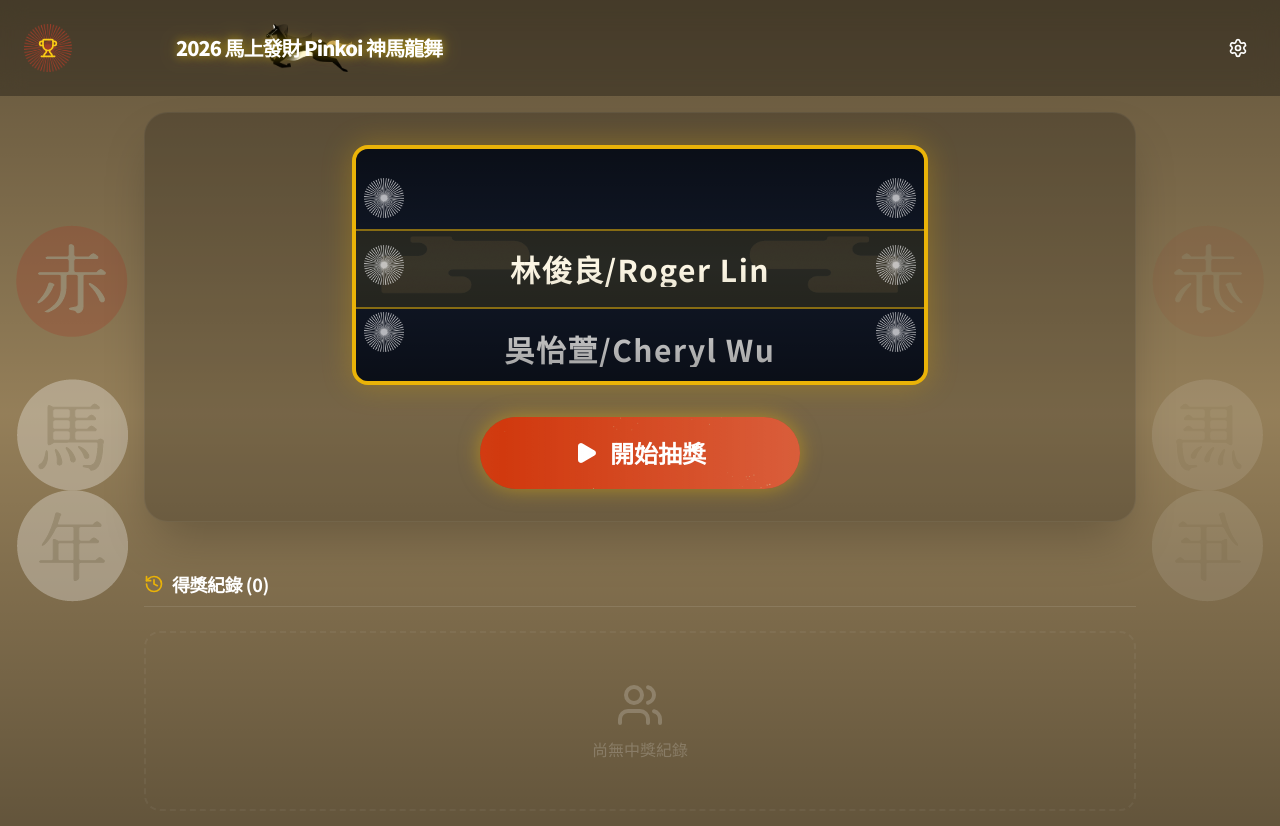
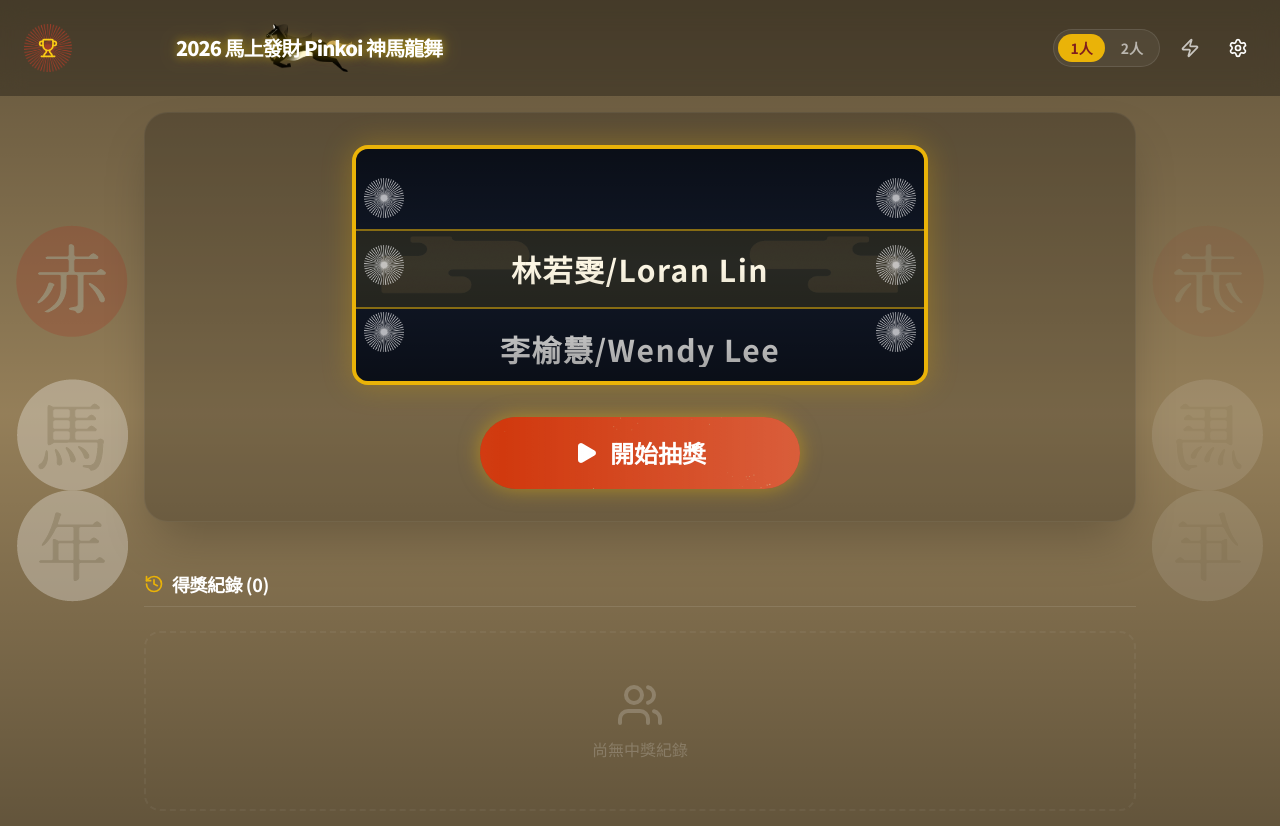
Before and after one commit to pochun26/spring-lucky-draw-2026, a React (Vite) app: page / in a window 1280 px wide. Built offline with nearby package versions, Linux system fonts and the light colour scheme.

Commit message:
a lot of new features

```diff
--- a/index.html
+++ b/index.html
@@ -45,6 +45,6 @@
 </head>
 <body>
     <div id="root"></div>
-<script type="module" src="/index.tsx"></script>
+<script type="module" src="./src/main.tsx"></script>
 </body>
 </html>
--- a/App.tsx
+++ b/src/App.tsx
@@ -1,5 +1,5 @@
 
-import React, { useState, useEffect, useCallback, useMemo } from 'react';
+import React, { useState, useEffect, useCallback, useMemo, useRef } from 'react';
 import { Participant, Winner, AppState, Prize } from './types';
 import SlotMachine from './components/SlotMachine';
 import {
@@ -11,15 +11,17 @@
   History,
   Settings,
   ClipboardList,
-  CheckCircle2
+  CheckCircle2,
+  Zap,
+  Gift
 } from 'lucide-react';
 import confetti from 'canvas-confetti';
-// 图片资源导入
-import { bgMain } from './src/assets/images';
-import { bannerTitle } from './src/assets/images';
-import { decorSide } from './src/assets/images';
-import { buttonBg1 } from './src/assets/images';
-import { icon1 } from './src/assets/images';
+// Image asset imports
+import { bgMain } from './assets/images';
+import { bannerTitle } from './assets/images';
+import { decorSide } from './assets/images';
+import { buttonBg1 } from './assets/images';
+import { icon1 } from './assets/images';
 
 const STORAGE_KEY_PARTICIPANTS = 'spring_gala_participants';
 const STORAGE_KEY_WINNERS = 'spring_gala_winners';
@@ -34,8 +36,6 @@
   { id: 'p-6', name: '林湘婕/Kate Lin' },
   { id: 'p-7', name: '楊禮如/Lily Yang' },
   { id: 'p-8', name: '嚴守潔/Jessica Yen' },
-  { id: 'p-9', name: '張倚瑄/Pearl Chang' },
-  { id: 'p-10', name: '陳湘霖/Devin Chen' },
   { id: 'p-11', name: '李少昱/Mark Lee' },
   { id: 'p-12', name: '許華汧/Jo Xu' },
   { id: 'p-13', name: '黃翊庭/Yiting Huang' },
@@ -47,18 +47,15 @@
   { id: 'p-19', name: '陳姿穎/ZihZih Chen' },
   { id: 'p-20', name: '陳映慈/April Chen' },
   { id: 'p-21', name: '許博鏞/Dickey Hsu' },
-  { id: 'p-22', name: '洪士程/Shih Chen Hung' },
   { id: 'p-23', name: '邱瀚毅/Dixon Chiu' },
   { id: 'p-24', name: '杜杰翰/Jonathan Tu' },
   { id: 'p-25', name: '邱嘉慶/Aion Chiu' },
   { id: 'p-26', name: '郭思妍/Lucy Kuo' },
   { id: 'p-27', name: '陳彥如/Verna Chen' },
   { id: 'p-28', name: '鄭博元/Louis Zheng' },
-  { id: 'p-29', name: '巫佩儀/Peggy Wu' },
   { id: 'p-30', name: '侯君妍/Kelly Hou' },
   { id: 'p-31', name: '蔡宗嶧/Seven Tsai' },
   { id: 'p-32', name: '葉建夆/Jimmy Yeh' },
-  { id: 'p-33', name: '張睿哲/Pony Chang' },
   { id: 'p-34', name: '孫慧軒/Stephanie Sun' },
   { id: 'p-35', name: '黃以萱/Sheila Huang' },
   { id: 'p-36', name: '詹涵如/Ruby Chan' },
@@ -68,7 +65,6 @@
   { id: 'p-40', name: '陳奕/Eton Chen' },
   { id: 'p-41', name: '謝秉芸/Joyce Hsieh' },
   { id: 'p-42', name: '林若雯/Loran Lin' },
-  { id: 'p-43', name: '王思惠/Winnie Wang' },
   { id: 'p-44', name: '莊期棋/Kiki Chuang' },
   { id: 'p-45', name: '陳錕詮/Jack Chen' },
   { id: 'p-46', name: '葉立安/Lian Yeh' },
@@ -106,7 +102,7 @@
   { id: 'p-79', name: '張治尹/Jimmy Chang' },
 ];
 
-// 洗牌函数 (Fisher-Yates shuffle)
+// Fisher-Yates shuffle
 const shuffleArray = <T,>(array: T[]): T[] => {
   const shuffled = [...array];
   for (let i = shuffled.length - 1; i > 0; i--) {
@@ -116,7 +112,7 @@
   return shuffled;
 };
 
-// 初始化时洗牌名单
+// Initialize with a shuffled copy of the hardcoded participant list
 const INITIAL_PARTICIPANTS = shuffleArray(HARDCODED_PARTICIPANTS);
 
 const App: React.FC = () => {
@@ -125,9 +121,15 @@
   const [prizes, setPrizes] = useState<Prize[]>([]);
   const [selectedPrizeId, setSelectedPrizeId] = useState<string>('');
   const [currentWinner, setCurrentWinner] = useState<Participant | null>(null);
+  const [currentWinners, setCurrentWinners] = useState<Participant[]>([]);
   const [appState, setAppState] = useState<AppState>(AppState.IDLE);
   const [rawPrizeInput, setRawPrizeInput] = useState<string>('');
   const [showSettings, setShowSettings] = useState<boolean>(false);
+  const [fastMode, setFastMode] = useState<boolean>(false);
+  const [drawCount, setDrawCount] = useState<number>(1); // number of winners to draw: 1 or 2
+  const [pendingRedraw, setPendingRedraw] = useState<boolean>(false); // triggers an immediate redraw after donation
+  const animationCompletedRef = useRef<number>(0); // tracks how many slot machines have finished animating
+  const currentDrawTimestampRef = useRef<number>(0); // timestamp shared between onAnimationComplete and handleDonate
 
   // Load from LocalStorage (only for winners and prizes, participants are hardcoded)
   useEffect(() => {
@@ -196,6 +198,7 @@
       setPrizes([]);
       setSelectedPrizeId('');
       setCurrentWinner(null);
+      setCurrentWinners([]);
       setAppState(AppState.IDLE);
       localStorage.removeItem(STORAGE_KEY_WINNERS);
       localStorage.removeItem(STORAGE_KEY_PRIZES);
@@ -219,35 +222,69 @@
       return;
     }
 
-    const winningIndex = Math.floor(Math.random() * candidates.length);
-    const winner = candidates[winningIndex];
+    // Clamp draw count to available candidates and prize quantity
+    const actualDrawCount = Math.min(drawCount, candidates.length, prize.quantity);
+    if (actualDrawCount === 0) {
+      alert('沒有足夠的人數或獎項數量！');
+      return;
+    }
 
-    setCurrentWinner(winner);
+    // Pick unique winners by shuffling then slicing
+    const shuffledCandidates = shuffleArray([...candidates]);
+    const selectedWinners = shuffledCandidates.slice(0, actualDrawCount);
+
+    // Reset animation completion counter before starting
+    animationCompletedRef.current = 0;
+    // First winner drives the SlotMachine scroll animation
+    setCurrentWinner(selectedWinners[0]);
+    // All winners are used for the final reveal
+    setCurrentWinners(selectedWinners);
     setAppState(AppState.ROLLING);
-  }, [candidates, selectedPrizeId, prizes]);
+  }, [candidates, selectedPrizeId, prizes, drawCount]);
 
   const onAnimationComplete = useCallback(() => {
+    animationCompletedRef.current += 1;
+    // Wait for all slot machines to finish before revealing the result
+    if (animationCompletedRef.current < currentWinners.length) return;
     setAppState(AppState.WINNER_REVEALED);
 
-    if (currentWinner && selectedPrize) {
-      const newWinner: Winner = {
-        ...currentWinner,
-        drawTimestamp: Date.now(),
+    if (currentWinners.length > 0 && selectedPrize) {
+      // Build Winner records for all drawn participants
+      const timestamp = Date.now();
+      currentDrawTimestampRef.current = timestamp;
+      const newWinners: Winner[] = currentWinners.map(winner => ({
+        ...winner,
+        drawTimestamp: timestamp,
         prizeName: selectedPrize.name
-      };
+      }));
 
-      setWinners(prev => [newWinner, ...prev]);
+      setWinners(prev => [...newWinners, ...prev]);
 
-      // Decrease prize quantity
+      // Reduce prize quantity by the number of winners actually drawn
+      const actualDrawCount = currentWinners.length;
       setPrizes(prev => prev.map(p =>
-        p.id === selectedPrizeId ? { ...p, quantity: Math.max(0, p.quantity - 1) } : p
+        p.id === selectedPrizeId ? { ...p, quantity: Math.max(0, p.quantity - actualDrawCount) } : p
       ));
 
-      // Fire confetti - 宇宙爆開效果 🌌💥
+      // Fire confetti
+      if (fastMode) {
+        // Fast mode: single simplified burst
+        confetti({
+          particleCount: 100,
+          spread: 120,
+          origin: { y: 0.6, x: 0.5 },
+          colors: ['#FFD700', '#FFA500', '#FF6347', '#FF1493', '#FF69B4'],
+          gravity: 0.6,
+          ticks: 200,
+          scalar: 1.2,
+          startVelocity: 30
+        });
+      } else {
+        // Normal mode: full multi-wave confetti effect
         const duration = 4000;
         const end = Date.now() + duration;
 
-      // 主要爆炸 - 中心爆開
+        // Main blast - center explosion
         confetti({
           particleCount: 400,
           spread: 150,
@@ -260,7 +297,7 @@
           startVelocity: 45
         });
 
-      // 左側爆炸
+        // Left-side blast
         setTimeout(() => {
           confetti({
             particleCount: 250,
@@ -276,7 +313,7 @@
           });
         }, 50);
 
-      // 右側爆炸
+        // Right-side blast
         setTimeout(() => {
           confetti({
             particleCount: 250,
@@ -292,7 +329,7 @@
           });
         }, 100);
 
-      // 上方爆開
+        // Top explosion
         setTimeout(() => {
           confetti({
             particleCount: 300,
@@ -308,14 +345,14 @@
           });
         }, 150);
 
-      // 持續噴發效果 - 多點爆炸
+        // Continuous multi-point bursts for the animation duration
         const interval = setInterval(() => {
           if (Date.now() > end) {
             clearInterval(interval);
             return;
           }
 
-        // 隨機位置的小爆炸
+          // Random-position mini bursts
           const randomX = Math.random() * 0.6 + 0.2;
           const randomY = Math.random() * 0.3 + 0.4;
           const randomAngle = Math.random() * 80 + 50;
@@ -334,7 +371,7 @@
           });
         }, 150);
 
-      // 最終大爆炸 - 全屏爆開
+        // Final mega blast - full-screen explosion
         setTimeout(() => {
           confetti({
             particleCount: 500,
@@ -349,10 +386,8 @@
           });
         }, 300);
 
-      // 額外的圓形爆炸效果
+        // Additional 360-degree radial burst
         setTimeout(() => {
-        // 360度圓形爆炸
-        const count = 10;
           const defaults = {
             origin: { y: 0.5, x: 0.5 },
             colors: ['#FFD700', '#FFA500', '#FF6347', '#FF1493', '#FF69B4'],
@@ -377,12 +412,50 @@
           fire(0.1, { angle: 135, spread: 55 });
         }, 400);
       }
-  }, [currentWinner, selectedPrize, selectedPrizeId]);
+    }
+  }, [currentWinners, selectedPrize, selectedPrizeId, fastMode]);
 
   const resetDraw = () => {
     setAppState(AppState.IDLE);
     setCurrentWinner(null);
+    setCurrentWinners([]);
   };
+
+  // "Donate" the prize: remove current winners from records (they return to candidate pool),
+  // restore prize quantity, then immediately redraw for the same prize.
+  const handleDonate = useCallback(() => {
+    if (currentWinners.length === 0) return;
+
+    const donationTimestamp = currentDrawTimestampRef.current;
+
+    // Keep winners in records (so they stay excluded from the candidate pool),
+    // but mark their prize as donated so the history reflects it.
+    setWinners(prev => prev.map(w =>
+      w.drawTimestamp === donationTimestamp
+        ? { ...w, prizeName: `${w.prizeName}（已捐出）` }
+        : w
+    ));
+
+    // Restore prize quantity
+    setPrizes(prev => prev.map(p =>
+      p.id === selectedPrizeId
+        ? { ...p, quantity: p.quantity + currentWinners.length }
+        : p
+    ));
+
+    setCurrentWinner(null);
+    setCurrentWinners([]);
+    setAppState(AppState.IDLE);
+    setPendingRedraw(true);
+  }, [currentWinners, selectedPrizeId]);
+
+  // Fire handleDraw on the next render cycle after donation state is settled
+  useEffect(() => {
+    if (pendingRedraw) {
+      setPendingRedraw(false);
+      handleDraw();
+    }
+  }, [pendingRedraw, handleDraw]);
 
   return (
     <div
@@ -432,7 +505,44 @@
           </div>
         </div>
 
-        <div className="flex items-center gap-2">
+        <div className="flex items-center gap-3">
+          {/* Draw count toggle */}
+          <div className="flex items-center gap-1 bg-white/5 rounded-full px-1 py-1 border border-white/10">
+            <button
+              onClick={() => setDrawCount(1)}
+              className={`px-3 py-1 rounded-full font-bold text-sm transition-all ${
+                drawCount === 1
+                  ? 'bg-yellow-500 text-red-900'
+                  : 'text-white/60 hover:text-white'
+              }`}
+            >
+              1人
+            </button>
+            <button
+              onClick={() => setDrawCount(2)}
+              className={`px-3 py-1 rounded-full font-bold text-sm transition-all ${
+                drawCount === 2
+                  ? 'bg-yellow-500 text-red-900'
+                  : 'text-white/60 hover:text-white'
+              }`}
+            >
+              2人
+            </button>
+          </div>
+
+          {/* Fast mode toggle */}
+          <button
+            onClick={() => setFastMode(!fastMode)}
+            className={`p-2 rounded-full transition-all flex items-center gap-2 ${
+              fastMode
+                ? 'bg-yellow-500/20 text-yellow-400 hover:bg-yellow-500/30'
+                : 'hover:bg-white/10 text-white/70 hover:text-white'
+            }`}
+            title={fastMode ? "快速模式已開啟" : "開啟快速模式"}
+          >
+            <Zap size={20} className={fastMode ? 'fill-current' : ''} />
+            {fastMode && <span className="text-xs font-bold">快速</span>}
+          </button>
           <button
             onClick={() => setShowSettings(!showSettings)}
             className="p-2 hover:bg-white/10 rounded-full transition-colors"
@@ -446,12 +556,39 @@
       <main className="flex-1 flex flex-col items-center justify-center p-4 gap-8 max-w-5xl mx-auto w-full">
         {/* Main Lucky Draw Arena */}
         <div className="w-full relative py-8 px-4 bg-black/20 rounded-3xl border border-white/5 shadow-2xl">
+          {drawCount === 2 && appState !== AppState.IDLE ? (
+            <div className="flex gap-4">
+              <div className="flex-1 min-w-0">
+                <div className="text-center text-yellow-500/60 text-xs font-bold uppercase tracking-widest mb-2">第 1 位</div>
+                <SlotMachine
+                  participants={candidates}
+                  winner={currentWinners[0] ?? null}
+                  isRolling={appState === AppState.ROLLING}
+                  onAnimationComplete={onAnimationComplete}
+                  fastMode={fastMode}
+                />
+              </div>
+              <div className="flex-1 min-w-0">
+                <div className="text-center text-yellow-500/60 text-xs font-bold uppercase tracking-widest mb-2">第 2 位</div>
+                <SlotMachine
+                  participants={candidates}
+                  winner={currentWinners[1] ?? null}
+                  isRolling={appState === AppState.ROLLING}
+                  onAnimationComplete={onAnimationComplete}
+                  fastMode={fastMode}
+                  delay={300}
+                />
+              </div>
+            </div>
+          ) : (
             <SlotMachine
               participants={candidates}
               winner={currentWinner}
               isRolling={appState === AppState.ROLLING}
               onAnimationComplete={onAnimationComplete}
+              fastMode={fastMode}
             />
+          )}
 
           {/* Controls Overlay */}
           <div className="mt-8 flex flex-col items-center gap-6">
@@ -476,7 +613,7 @@
 
                 <button
                   onClick={handleDraw}
-                  disabled={candidates.length === 0 || (prizes.length > 0 && (!selectedPrizeId || (selectedPrize?.quantity || 0) <= 0))}
+                  disabled={candidates.length === 0 || (prizes.length > 0 && (!selectedPrizeId || (selectedPrize?.quantity || 0) < drawCount))}
                   className="group relative w-full px-12 py-5 disabled:opacity-50 rounded-full text-white font-black text-2xl shadow-[0_0_20px_rgba(234,179,8,0.5)] transition-all transform hover:scale-105 active:scale-95 flex items-center justify-center gap-3 overflow-hidden"
                   style={{
                     backgroundImage: `url(${buttonBg1})`,
@@ -486,29 +623,42 @@
                 >
                   <div className="absolute inset-0 shimmer pointer-events-none"></div>
                   <Play fill="currentColor" size={24} />
-                  開始抽獎
+                  開始抽獎 {drawCount === 2 && '(2人)'}
                 </button>
               </div>
             )}
 
             {appState === AppState.WINNER_REVEALED && (
-              <div className="text-center animate-in fade-in zoom-in duration-700">
+              <div className="text-center animate-in fade-in zoom-in duration-700 w-full">
                 <div className="mb-2">
-                  <span className="text-yellow-500/80 font-bold text-sm uppercase tracking-widest block mb-1">獲得 {selectedPrize?.name}</span>
+                  <span className="text-yellow-500/80 font-bold text-sm uppercase tracking-widest block mb-3">
+                    恭喜以上 {currentWinners.length} 位獲得 {selectedPrize?.name}！
+                  </span>
+                  {currentWinners.length === 1 && (
                     <h2 className="text-5xl font-black text-yellow-400 gold-glow">
-                    {currentWinner?.name}
+                      {currentWinners[0]?.name}
                     </h2>
+                  )}
                 </div>
 
-                <div className="h-8"></div>
+                <div className="h-4"></div>
 
+                <div className="flex items-center justify-center gap-3">
                   <button
                     onClick={resetDraw}
-                  className="px-8 py-3 bg-white/10 hover:bg-white/20 rounded-full font-bold flex items-center gap-2 mx-auto transition-all"
+                    className="px-8 py-3 bg-white/10 hover:bg-white/20 rounded-full font-bold flex items-center gap-2 transition-all"
                   >
                     <RotateCcw size={18} />
                     準備下一次
                   </button>
+                  <button
+                    onClick={handleDonate}
+                    className="px-8 py-3 bg-red-800/40 hover:bg-red-700/50 border border-red-500/40 hover:border-red-400/60 rounded-full font-bold flex items-center gap-2 transition-all text-red-300 hover:text-red-200"
+                  >
+                    <Gift size={18} />
+                    捐出來
+                  </button>
+                </div>
               </div>
             )}
 
@@ -556,7 +706,7 @@
         </div>
       </main>
 
-      {/* Settings Modal (Import名單) */}
+      {/* Settings modal */}
       {showSettings && (
         <div className="fixed inset-0 z-[100] flex items-center justify-center p-4 bg-black/80 backdrop-blur-sm">
           <div className="bg-gray-900 border border-white/10 rounded-2xl w-full max-w-xl shadow-2xl overflow-hidden animate-in slide-in-from-bottom-4 duration-300">
--- a/components/SlotMachine.tsx
+++ b/src/components/SlotMachine.tsx
@@ -1,22 +1,26 @@
 
 import React, { useState, useEffect, useRef } from 'react';
 import { Participant } from '../types';
-import { decorVertical1 } from '../src/assets/images';
-import { decorVertical2 } from '../src/assets/images';
-import { icon2 } from '../src/assets/images';
+import { decorVertical1 } from '../assets/images';
+import { decorVertical2 } from '../assets/images';
+import { icon2 } from '../assets/images';
 
 interface SlotMachineProps {
   participants: Participant[];
   winner: Participant | null;
   isRolling: boolean;
   onAnimationComplete: () => void;
+  fastMode?: boolean;
+  delay?: number; // ms delay before starting, creates a staggered feel with multiple machines
 }
 
 const SlotMachine: React.FC<SlotMachineProps> = ({
   participants,
   winner,
   isRolling,
-  onAnimationComplete
+  onAnimationComplete,
+  fastMode = false,
+  delay = 0
 }) => {
   const [offset, setOffset] = useState(0);
   const [activeParticipants, setActiveParticipants] = useState<Participant[]>([]);
@@ -56,6 +60,8 @@
     if (isRolling && winner && participants.length > 0) {
       if (animationRef.current) cancelAnimationFrame(animationRef.current);
 
+      function startAnimation() {
+
       // Freeze participants list for this roll
       setActiveParticipants(participants);
 
@@ -72,7 +78,10 @@
         Math.abs(startOffsetRef.current) / loopHeight
       );
 
-      const EXTRA_LOOPS = 20 + Math.floor(Math.random() * 5);
+      // Fast mode: fewer loops and shorter duration
+      const EXTRA_LOOPS = fastMode
+        ? 3 + Math.floor(Math.random() * 2)  // fast mode: 3-4 loops
+        : 20 + Math.floor(Math.random() * 5); // normal mode: 20-24 loops
       const targetLoops = currentLoops + EXTRA_LOOPS;
 
       const normalizedIndex = safeWinnerIndex + itemCount;
@@ -87,12 +96,15 @@
 
       const totalDistance = overshootTarget - startOffsetRef.current;
 
-      const duration = 15000 + Math.floor(Math.random() * 5000);
+      // Fast mode: 2-3s; normal mode: 15-20s
+      const duration = fastMode
+        ? 2000 + Math.floor(Math.random() * 1000)  // fast mode: 2-3s
+        : 15000 + Math.floor(Math.random() * 5000); // normal mode: 15-20s
 
       startTimeRef.current = performance.now();
 
-      // Magnetic stop parameters
-      const MAGNETIC_DURATION = 500; // Duration for magnetic snap effect (ms) - slightly longer for smoother effect
+      // Magnetic stop parameters - fast mode uses a shorter snap duration
+      const MAGNETIC_DURATION = fastMode ? 200 : 500; // fast mode: 200ms; normal mode: 500ms
       const BOUNCE_DAMPING = 0.2; // Damping factor for bounce back (very subtle)
 
       let magneticStartTime: number | null = null;
@@ -128,7 +140,7 @@
           ease = splitDist + normalizedSlowEase * (1 - splitDist);
         }
 
-        // Calculate position: 主動畫直接到達超過位置（overshootTarget）
+        // Calculate position: drive past the target to overshootTarget
         const currentPos = startOffsetRef.current + totalDistance * ease;
         setOffset(currentPos);
 
@@ -136,13 +148,13 @@
           animationRef.current = requestAnimationFrame(animate);
         } else {
           // 🧲 MAGNETIC STOP EFFECT
-          // 主動畫已經超過目標位置，現在磁性效果彈回
+          // Main animation has overshot the target; now snap back magnetically
 
-          // 主動畫結束時已經在超過位置
+          // Position is at overshoot when the main animation ends
           setOffset(overshootTarget);
 
           magneticStartTime = currentTime;
-          magneticStartOffset = overshootTarget; // 從超過的位置開始磁性效果
+          magneticStartOffset = overshootTarget; // snap starts from the overshoot position
 
           const magneticAnimate = (magTime: number) => {
             if (!magneticStartTime) return;
@@ -150,15 +162,13 @@
             const magElapsed = magTime - magneticStartTime;
             const magProgress = Math.min(magElapsed / MAGNETIC_DURATION, 1);
 
-            // 從超過的位置彈回目標位置
-            // magneticStartOffset 已經是 overshootTarget（超過的位置，包含 EXTRA_LOOPS）
-            // 需要彈回到 finalOffsetWithLoops（因為 normalize 後等於 finalTargetOffset）
-            // 這樣可以確保彈回距離正確，不會多轉
+            // Snap back from overshoot to finalOffsetWithLoops (equivalent to finalTargetOffset after normalization),
+            // ensuring the correct snap distance without extra rotation
             const snapBackDistance = finalOffsetWithLoops - magneticStartOffset;
 
-            // 使用 ease-out 緩動，加上微小的彈跳效果
-            const snapEase = 1 - Math.pow(1 - magProgress, 3); // Cubic ease-out
-            // 微小的阻尼振盪效果
+            // Cubic ease-out with a subtle damped oscillation
+            const snapEase = 1 - Math.pow(1 - magProgress, 3);
+            // Damped oscillation for a natural elastic feel
             const bounce = Math.exp(-magProgress * 8) * Math.sin(magProgress * Math.PI * 1.5) * BOUNCE_DAMPING;
 
             const magneticPos = magneticStartOffset + snapBackDistance * snapEase + bounce * Math.abs(snapBackDistance);
@@ -180,8 +190,16 @@
 
 
       animationRef.current = requestAnimationFrame(animate);
+      } // end startAnimation
+
+      if (delay > 0) {
+        const delayTimer = setTimeout(() => startAnimation(), delay);
+        return () => clearTimeout(delayTimer);
+      } else {
+        startAnimation();
+      }
     }
-  }, [isRolling, winner, participants, onAnimationComplete]);
+  }, [isRolling, winner, participants, onAnimationComplete, fastMode, delay]);
 
   return (
     <div className="relative w-full max-w-xl mx-auto h-[240px] overflow-hidden rounded-2xl border-4 border-yellow-500 bg-gray-900 shadow-[0_0_30px_rgba(234,179,8,0.3)]">
```
Also changed, not shown: src/assets/images/index.ts (+10 -11 lines), src/main.tsx (renamed from index.tsx), src/types.ts (renamed from types.ts), 1 other file (tests, documents, lock files or other folders). Lines whose indentation alone changed are shown as unchanged.
